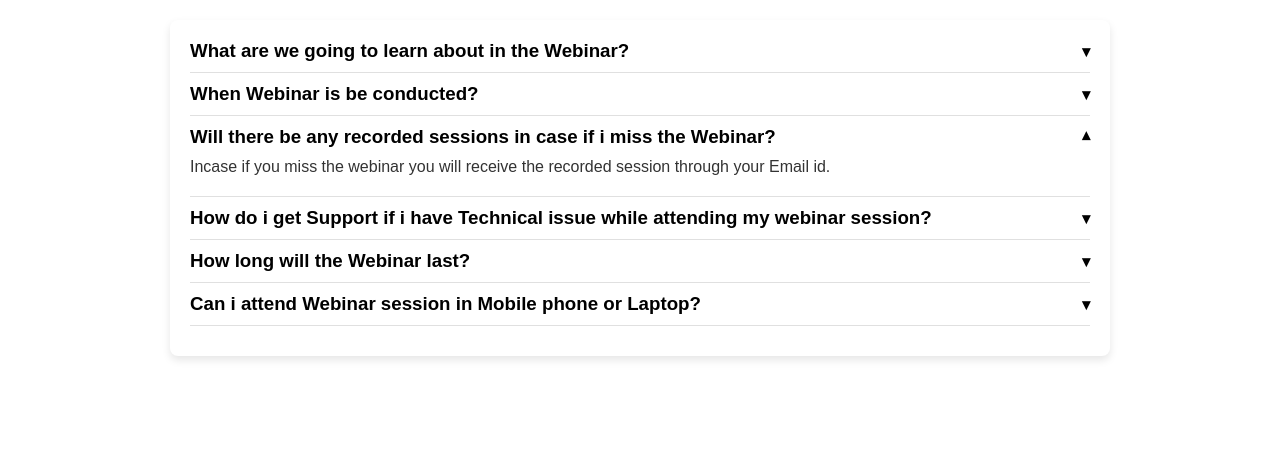
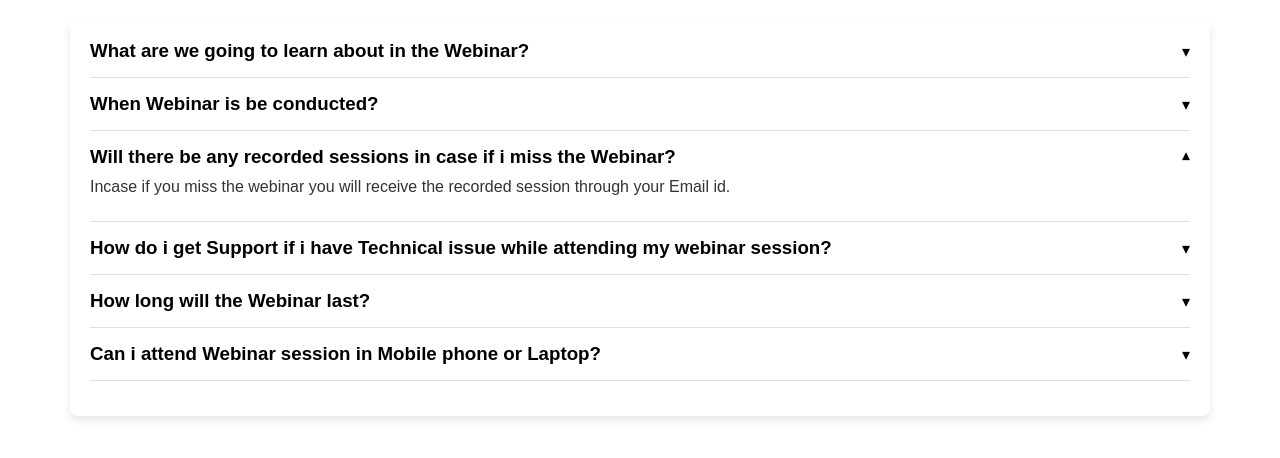
Before and after one commit to Vigykshit/FAQ-, a plain HTML site: page index.html in a window 1280 px wide. Both pictures are taken after a click on the element 640 px from the left and 137 px from the top of the page. Drawn offline with Linux system fonts and the light colour scheme.

Commit message:
first commit

```diff
--- a/faq.css
+++ b/faq.css
@@ -13,20 +13,16 @@
     box-shadow: 0 4px 8px rgba(0,0,0,0.1);
     padding: 20px;
     border-radius: 8px;
-    max-width: 900px;
+    max-width: 1100px;
     width: 100%;
 }
 
-.faq-container h1 {
-    text-align: center;
-    margin-bottom: 20px;
-    color: #333;
-}
+
 
 .faq {
     border-bottom: 1px solid #e0e0e0;
-    margin-bottom: 10px;
-    padding-bottom: 10px;
+    margin-bottom: 15px;
+    padding-bottom: 15px;
 }
 
 .faq-question {
@@ -35,7 +31,8 @@
     align-items: center;
     cursor: pointer;
     color: #000000;
-    font-weight: 800;
+
+
 }
 
 .faq-question h3 {
--- a/index.html
+++ b/index.html
@@ -63,15 +63,26 @@
                 <span class="arrow">&#9662;</span>
             </div>
             <div class="faq-answer">
-                <p>You can atten the webinar session in mobile or  laptop but  But laptop is more  preferable .</p>
+                <p>You can attend the webinar session in mobile or  laptop but  But laptop is more  preferable .</p>
             </div>
         </div>
     </div>
     <script>
+
 function toggleFaq(element) {
             const answer = element.nextElementSibling;
             const arrow = element.querySelector('.arrow');
 
+            // Close all other answers
+            const allAnswers = document.querySelectorAll('.faq-answer');
+            allAnswers.forEach(ans => {
+                if (ans !== answer) {
+                    ans.style.maxHeight = null;
+                    ans.previousElementSibling.querySelector('.arrow').classList.remove('rotate');
+                }
+            });
+
+            // Toggle current answer
             if (answer.style.maxHeight) {
                 answer.style.maxHeight = null;
                 arrow.classList.remove('rotate');
@@ -80,7 +91,6 @@
                 arrow.classList.add('rotate');
             }
         }
-
     </script>
 </body>
 </html>
```
Lines whose indentation alone changed are shown as unchanged.
